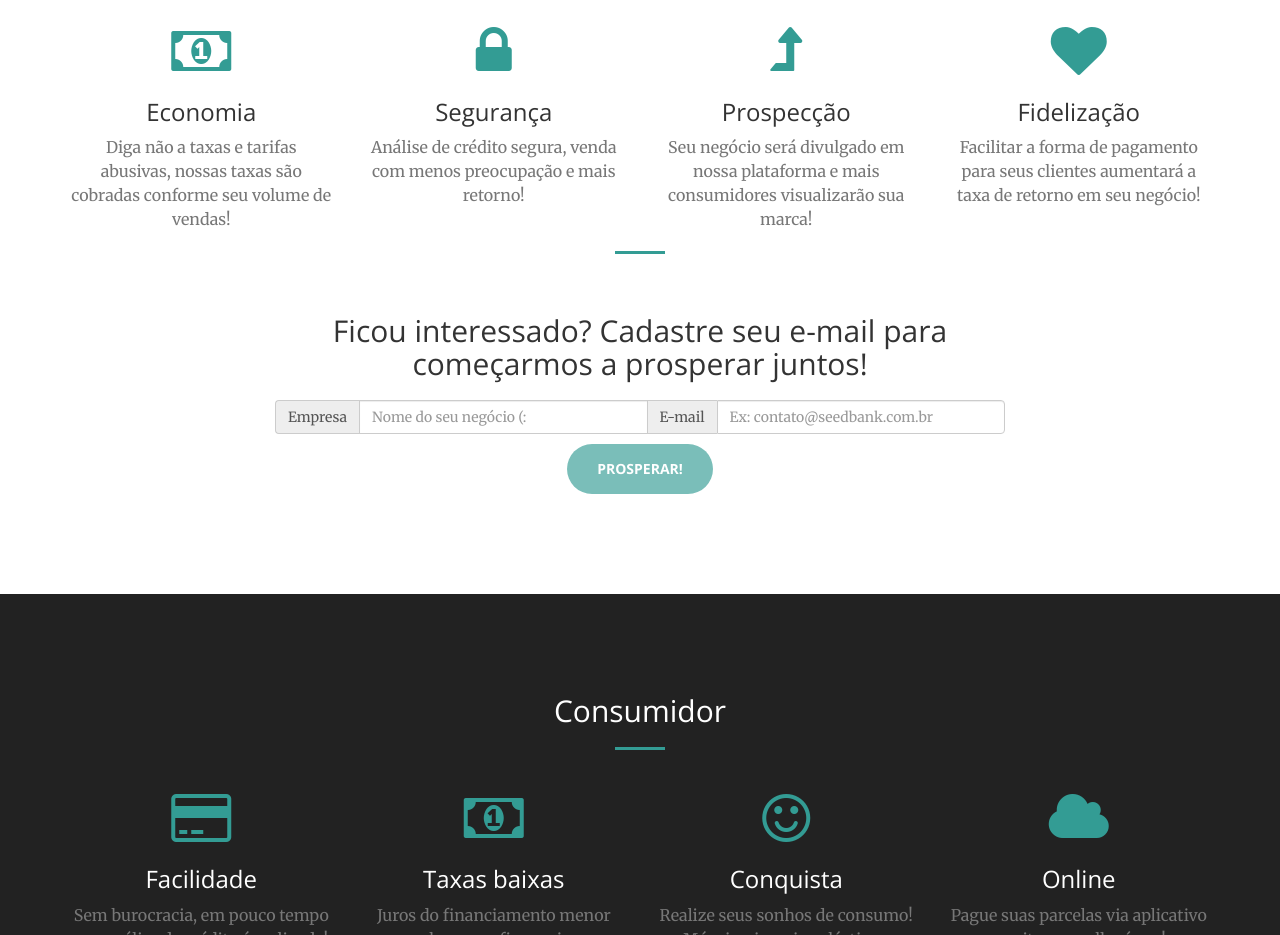
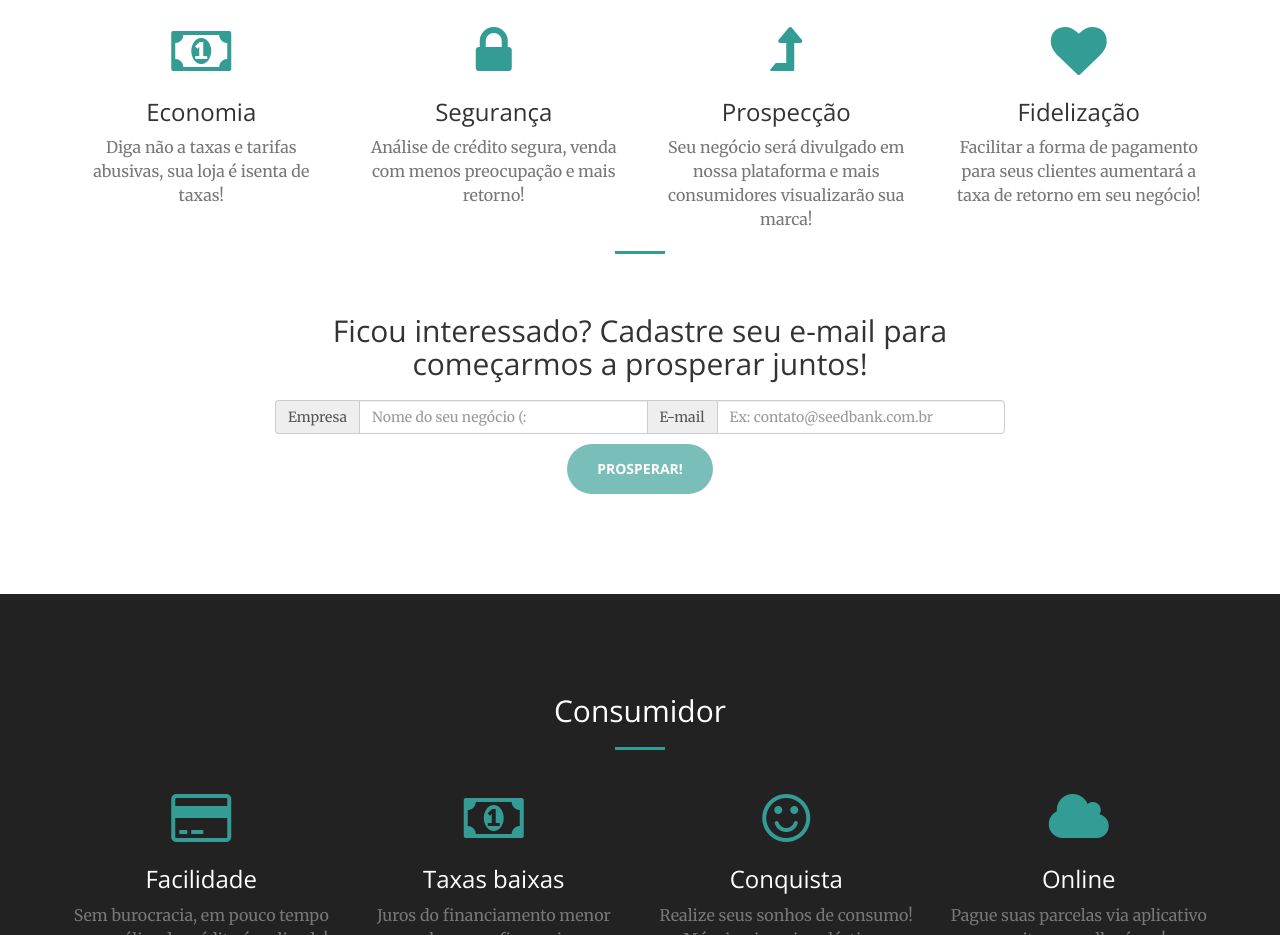
Before and after one commit to eronalves/seedbank-lp-formula-lancamento, a website: page index.html in a window 1280 px wide. Shown: the part 1567-2502 px from the top of the page. Drawn offline with nearby package versions, Linux system fonts and the light colour scheme.

Commit message:
Fix Merchant description service

```diff
--- a/index.html
+++ b/index.html
@@ -122,7 +122,7 @@
                     <div class="service-box">
                         <i class="fa fa-4x fa-money text-primary sr-icons"></i>
                         <h3>Economia</h3>
-                        <p class="text-muted">Diga não a taxas e tarifas abusivas, nossas taxas são cobradas conforme seu volume de vendas! </p>
+                        <p class="text-muted">Diga não a taxas e tarifas abusivas, sua loja é isenta de taxas! </p>
                     </div>
                 </div>
                 <div class="col-lg-3 col-md-6 text-center">
```
